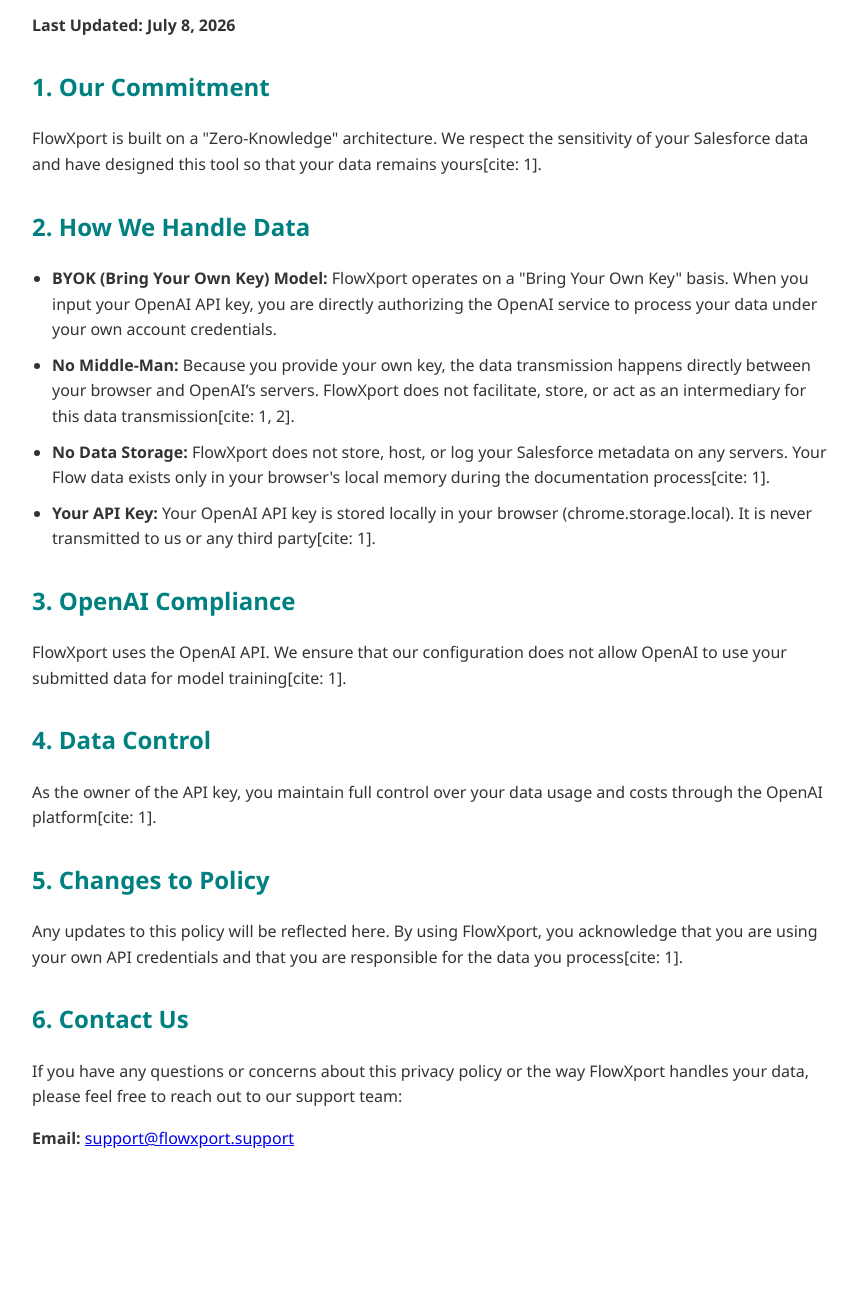
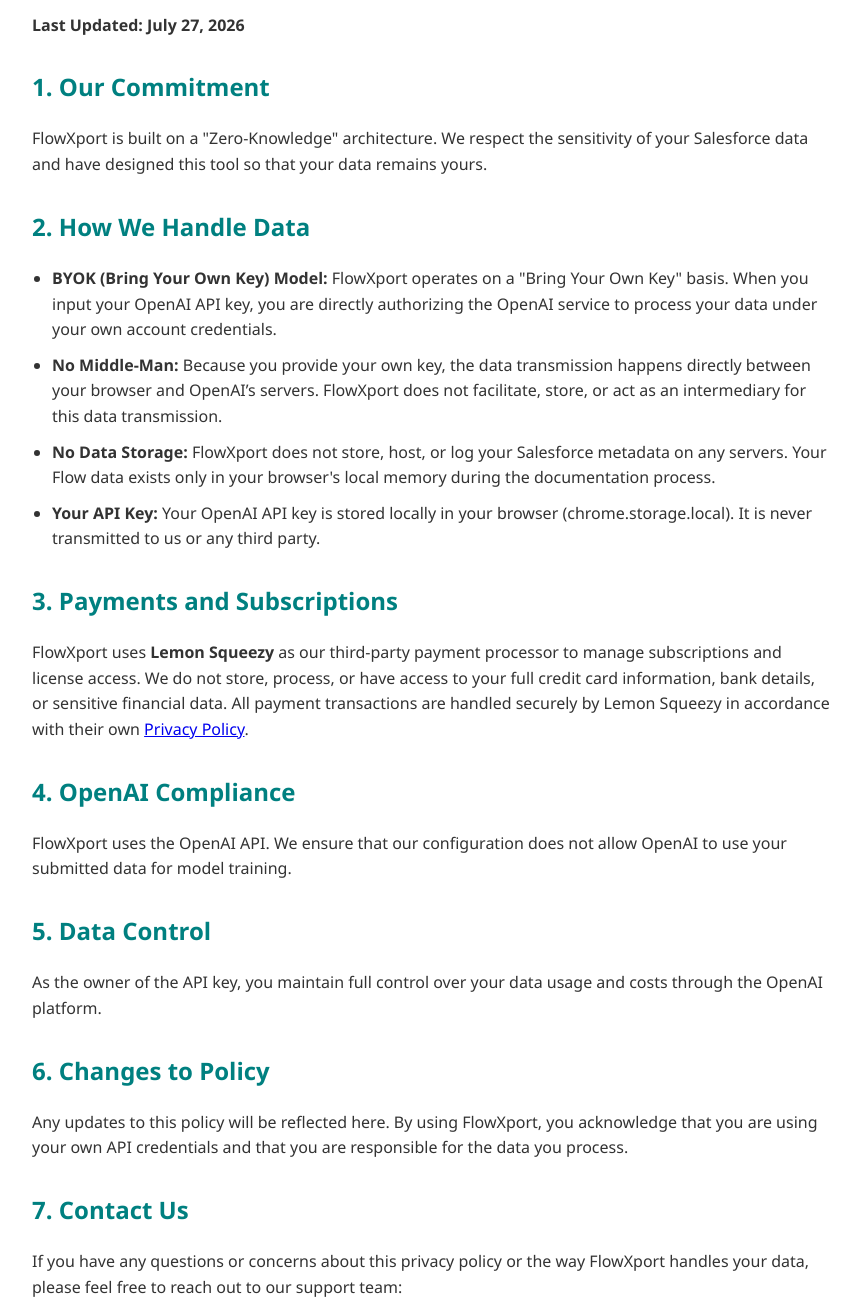
Before and after one commit to Glencp14/flowxport.github.io, a plain HTML site: page index.html in a window 1280 px wide. Shown: the part 320-1624 px from the top of the page, without its empty margins (208-1068 px from the left). Before the commit the page ends 1547 px from the top, so only its background shows below. Drawn offline with Linux system fonts and the light colour scheme.

Commit message:
Update index.html

```diff
--- a/index.html
+++ b/index.html
@@ -19,29 +19,32 @@
 <body>
 
     <h1>FlowXport Privacy Policy</h1>
-    <p><strong>Last Updated: July 8, 2026</strong></p>
+    <p><strong>Last Updated: July 27, 2026</strong></p>
 
     <h2>1. Our Commitment</h2>
-    <p>FlowXport is built on a "Zero-Knowledge" architecture. We respect the sensitivity of your Salesforce data and have designed this tool so that your data remains yours[cite: 1].</p>
+    <p>FlowXport is built on a "Zero-Knowledge" architecture. We respect the sensitivity of your Salesforce data and have designed this tool so that your data remains yours.</p>
 
     <h2>2. How We Handle Data</h2>
     <ul>
         <li><strong>BYOK (Bring Your Own Key) Model:</strong> FlowXport operates on a "Bring Your Own Key" basis. When you input your OpenAI API key, you are directly authorizing the OpenAI service to process your data under your own account credentials.</li>
-        <li><strong>No Middle-Man:</strong> Because you provide your own key, the data transmission happens directly between your browser and OpenAI’s servers. FlowXport does not facilitate, store, or act as an intermediary for this data transmission[cite: 1, 2].</li>
-        <li><strong>No Data Storage:</strong> FlowXport does not store, host, or log your Salesforce metadata on any servers. Your Flow data exists only in your browser's local memory during the documentation process[cite: 1].</li>
-        <li><strong>Your API Key:</strong> Your OpenAI API key is stored locally in your browser (chrome.storage.local). It is never transmitted to us or any third party[cite: 1].</li>
+        <li><strong>No Middle-Man:</strong> Because you provide your own key, the data transmission happens directly between your browser and OpenAI’s servers. FlowXport does not facilitate, store, or act as an intermediary for this data transmission.</li>
+        <li><strong>No Data Storage:</strong> FlowXport does not store, host, or log your Salesforce metadata on any servers. Your Flow data exists only in your browser's local memory during the documentation process.</li>
+        <li><strong>Your API Key:</strong> Your OpenAI API key is stored locally in your browser (chrome.storage.local). It is never transmitted to us or any third party.</li>
     </ul>
 
-    <h2>3. OpenAI Compliance</h2>
-    <p>FlowXport uses the OpenAI API. We ensure that our configuration does not allow OpenAI to use your submitted data for model training[cite: 1].</p>
+    <h2>3. Payments and Subscriptions</h2>
+    <p>FlowXport uses <strong>Lemon Squeezy</strong> as our third-party payment processor to manage subscriptions and license access. We do not store, process, or have access to your full credit card information, bank details, or sensitive financial data. All payment transactions are handled securely by Lemon Squeezy in accordance with their own <a href="https://www.lemonsqueezy.com/privacy" target="_blank">Privacy Policy</a>.</p>
 
-    <h2>4. Data Control</h2>
-    <p>As the owner of the API key, you maintain full control over your data usage and costs through the OpenAI platform[cite: 1].</p>
+    <h2>4. OpenAI Compliance</h2>
+    <p>FlowXport uses the OpenAI API. We ensure that our configuration does not allow OpenAI to use your submitted data for model training.</p>
 
-    <h2>5. Changes to Policy</h2>
-    <p>Any updates to this policy will be reflected here. By using FlowXport, you acknowledge that you are using your own API credentials and that you are responsible for the data you process[cite: 1].</p>
+    <h2>5. Data Control</h2>
+    <p>As the owner of the API key, you maintain full control over your data usage and costs through the OpenAI platform.</p>
 
-    <h2>6. Contact Us</h2>
+    <h2>6. Changes to Policy</h2>
+    <p>Any updates to this policy will be reflected here. By using FlowXport, you acknowledge that you are using your own API credentials and that you are responsible for the data you process.</p>
+
+    <h2>7. Contact Us</h2>
     <p>If you have any questions or concerns about this privacy policy or the way FlowXport handles your data, please feel free to reach out to our support team:</p>
     <p><strong>Email:</strong> <a href="mailto:help-desk@flowxport.support">support@flowxport.support</a></p>
 
```
